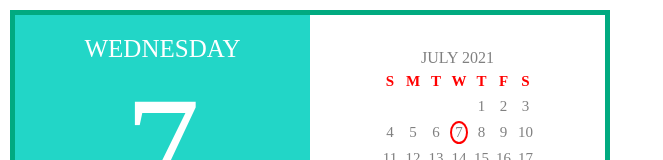
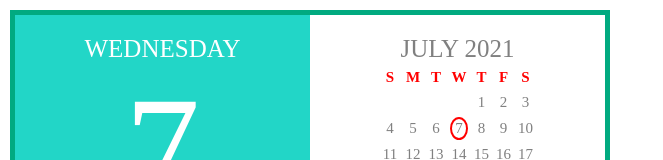
Before and after one commit to Alex-it-work/React-HW, a React (Create React App) app: page / in a window 1280 px wide. Shown: the top 160 px of the page, without its empty margins (0-663 px from the left). Built offline with nearby package versions, Linux system fonts and the light colour scheme.

Commit message:
Refactoring styles Calendar

```diff
--- a/src/components/Calendar/Calendar.module.scss
+++ b/src/components/Calendar/Calendar.module.scss
@@ -36,6 +36,7 @@
 .monthContainer {
   @extend %flex-container;
   align-items: center;
+  height: 100%;
 
   .dateGrid {
     border-spacing: 5px;
@@ -45,6 +46,7 @@
 
   .currentMonthYear {
     margin-top: $margin-top;
+    font-size: $day-font-size;
     text-transform: uppercase;
   }
 
--- a/src/components/Calendar/commonStyles/_vars.scss
+++ b/src/components/Calendar/commonStyles/_vars.scss
@@ -2,10 +2,10 @@ $grid-font-size: 15px;
 $day-font-size: 25px;
 $day-number-font-size: 150px;
 
-$highlight-color: red;
 $main-border-color: #01aa80;
 $day-background-color: #22d6c7;
 $day-text-color: white;
 $grid-text-color: grey;
+$highlight-color: red;
 
 $margin-top: 20px;
```
